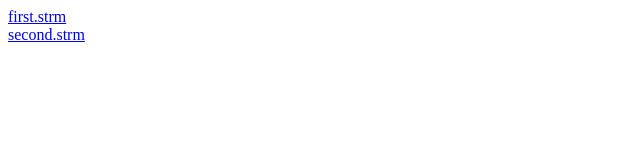
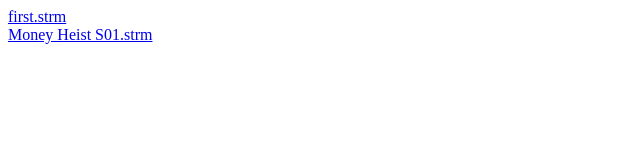
Before and after one commit to hemsh/hemsh.github.io, a plain HTML site: page index.html in a window 1280 px wide. Shown: the full height of the page, 0-640 px from the left. Drawn offline with Linux system fonts and the light colour scheme.

Commit message:
Update index.html

```diff
--- a/index.html
+++ b/index.html
@@ -3,7 +3,7 @@
 <body>
 <a href="first.strm">first.strm</a>
 <br/>
-<a href="second.strm">second.strm</a>
+<a href="Money Heist S01.strm">Money Heist S01.strm</a>
 <br/>
 </body>
 </html>
```
